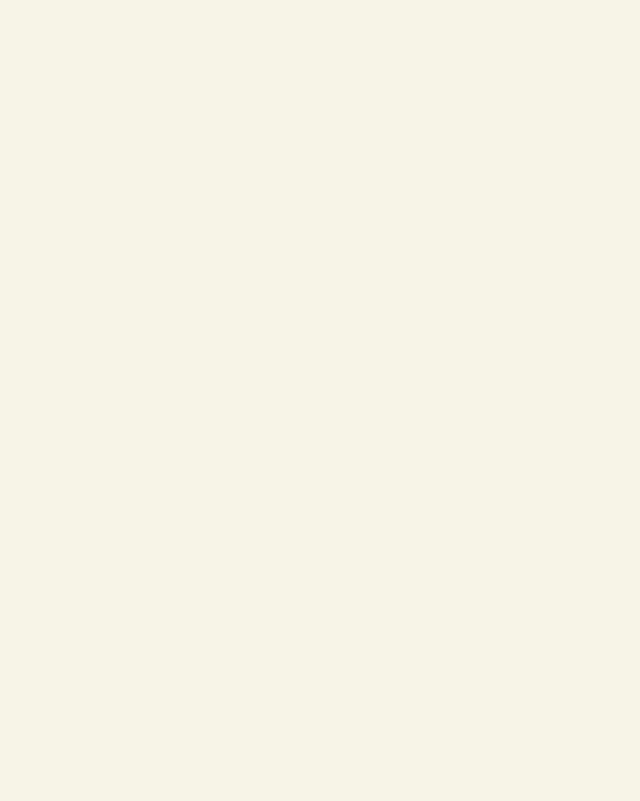
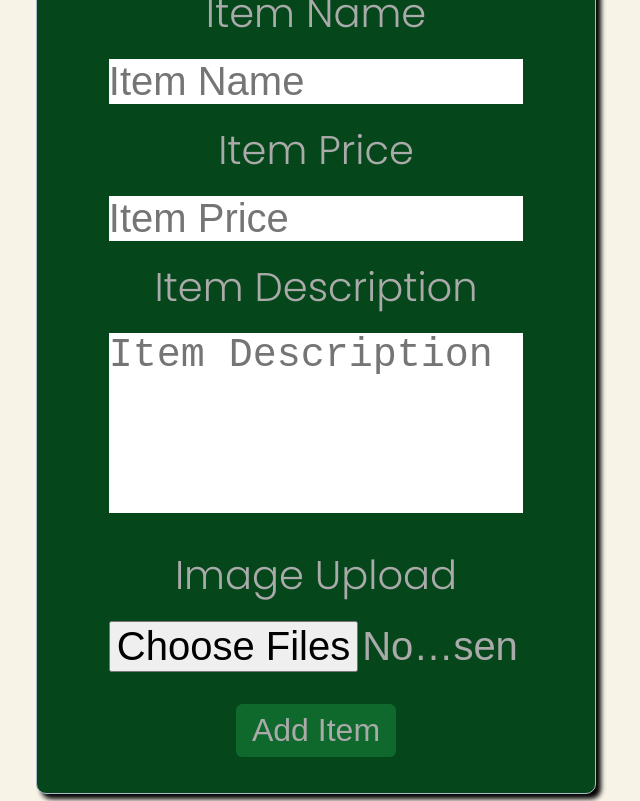
Before and after one commit to rakky21/ssts, a React (Vite) app in the folder client/: page /additem in a window 1280 px wide. Before the commit this address had no page. Shown: the part 500-1301 px from the top of the page, without its empty margins (324-964 px from the left). Before the commit the page ends 800 px from the top, so only its background shows below. Built offline with nearby package versions, Linux system fonts and the light colour scheme.

Commit message:
added thge option to add an item

```diff
--- a/client/src/App.jsx
+++ b/client/src/App.jsx
@@ -5,6 +5,7 @@ import Login from "./pages/Login";
 import Home from "./pages/Home";
 import About from "./pages/About";
 import Dashboard from "./pages/Dashboard";
+import AddItem from "./pages/AddItem";
 
 function App() {
   return (
@@ -16,6 +17,7 @@ function App() {
           <Route path="/signup" element={<Signup />} />
           <Route path="/login" element={<Login />} />
           <Route path="/dashboard" element={<Dashboard />} />
+          <Route path="/additem" element={<AddItem />} />
         </Routes>
       </>
     </Router>
--- /dev/null
+++ b/client/src/components/Button/button.module.css
@@ -0,0 +1,18 @@
+
+.btn {
+    font-size: 2rem;
+    padding: 0.5rem 1rem;
+    background-color: var(--color-background-second);
+    border-radius: 0.4rem;
+    cursor: pointer;
+    transition: var(--transition);
+    margin: 1rem auto;
+    color: var(--color-letter-secondary);
+  }
+
+  .btn:hover {
+    transition: var(--transition);
+    background-color: var(--color-letter-primary);
+    color: var(--color-primary);
+    box-shadow: none;
+  }
--- a/client/src/components/Header/index.jsx
+++ b/client/src/components/Header/index.jsx
@@ -16,8 +16,13 @@ export default function Nav({ children }) {
         <li href="#">
           <Link to="/about">About </Link>
         </li>
+
+        {/* IF LOGGED IN */}
         <li href="#">
           <Link to="/dashboard">Dashboard </Link>
+        </li>
+        <li href="#">
+          <Link to="/additem">Add an Item </Link>
         </li>
       </ul>
 
--- a/client/src/components/List/index.jsx
+++ b/client/src/components/List/index.jsx
@@ -27,6 +27,7 @@ List.propTypes = {
     PropTypes.shape({
       id: PropTypes.number,
       title: PropTypes.string,
+      // src: PropTypes.src, NEED TO FIND THE PROPS FOR SRC DATA
       textBox: PropTypes.string,
       stars: PropTypes.number,
     })
--- a/client/src/index.css
+++ b/client/src/index.css
@@ -116,6 +116,7 @@ a :hover {
   color: var(--color-letter-onHover);
 }
 
+/* BTN IS TO BE ADDED TO THE COMPONENTS */
 .btn {
   font-size: 2rem;
   padding: 0.5rem 1rem;
@@ -165,11 +166,13 @@ body {
 }
 
 label,
-input {
+input,
+textarea {
   font-size: 2.5rem;
   margin: 1rem auto;
   max-width: 80%;
   text-align: left;
+  resize: none;
 }
 
 .loginSection {
--- /dev/null
+++ b/client/src/pages/AddItem.jsx
@@ -0,0 +1,96 @@
+import { useState } from "react";
+import Layout from "../components/Layout";
+
+// IF LOGGED IN
+
+const AddItem = () => {
+  const [data, setData] = useState({
+    itemName: "",
+    itemDescription: "",
+    imageUpload: "",
+    itemPrice: "",
+  });
+  const handleSubmit = (e) => {
+    e.preventDefault();
+    console.log(data);
+  };
+  const handleChange = (event) => {
+    const { name, value } = event.target;
+    setData({ ...data, [name]: value });
+  };
+
+  return (
+    <Layout>
+      <div className="signupStyle">
+        <h2> Add an Item </h2>
+        <form onSubmit={handleSubmit}>
+          <label htmlFor="itemName">
+            Item Name
+            <input
+              id="itemName"
+              type="text"
+              name="itemName"
+              autoComplete="on"
+              value={data.itemName}
+              placeholder="Item Name"
+              className=""
+              onChange={handleChange}
+            />
+          </label>
+          <br />
+          <label htmlFor="itemPrice">
+            Item Price
+            <input
+              name="itemPrice"
+              type="number"
+              id="itemPrice"
+              autoComplete="on"
+              value={data.itemPrice}
+              placeholder="Item Price"
+              className=""
+              onChange={handleChange}
+            />
+          </label>
+          <br />
+          <label htmlFor="itemDescription">
+            Item Description
+            <textarea
+              type="text"
+              name="itemDescription"
+              id="itemDescription"
+              autoComplete="on"
+              value={data.itemDescription}
+              placeholder="Item Description"
+              className=""
+              onChange={handleChange}
+              rows={4}
+              cols={40}
+            />
+          </label>
+          <br />
+
+          <label htmlFor="imageUpload">
+            Image Upload
+            <input
+              id="imageUpload"
+              type="file"
+              name="imageUpload"
+              accept="image/png, image/jpg"
+              multiple
+              value={data.imageUpload}
+              placeholder="Upload Your Images"
+              className=""
+              onChange={handleChange}
+            />
+          </label>
+          <br />
+          <button type="submit" className="btn">
+            Add Item
+          </button>
+        </form>
+      </div>
+    </Layout>
+  );
+};
+
+export default AddItem;
--- a/client/src/pages/Login.jsx
+++ b/client/src/pages/Login.jsx
@@ -21,7 +21,7 @@ const Login = () => {
             >
               Register
             </Link>
-            <img src={photographia} className="handshake"/>
+            <img src={photographia} className="handshake" />
           </div>
 
           <div className="loginStyle">
@@ -29,39 +29,41 @@ const Login = () => {
             <form>
               <label htmlFor="username" className="mb-3">
                 Username
-              </label>
                 <input
                   type="text"
                   id="username"
                   placeholder="Username"
                   autoComplete="on"
                   name="username"
-                className="form-control rounded-0"
+                  className=""
                   // onChange={(e) => setName(e.target.value)}
                 />
-              <div>
-                <label htmlFor="password">Password</label>
+              </label>
+              <label htmlFor="password">
+                Password
                 <input
                   type="password"
                   id="password"
                   placeholder="Password"
                   autoComplete="off"
                   name="password"
-                  className="form-control rounded-0"
+                  className=""
                   // onChange={(e) => setPassword(e.target.value)}
                 />
-              </div>
-              <div>
+              </label>{" "}
+              <br />
+              <label htmlFor="rememberMe">
                 <input type="checkbox" id="rememberMe" />
-                <label htmlFor="rememberMe"> Remember me</label>
-              </div>
-              <div>
+                Remember me
+              </label>
+              <br />
+              <label htmlFor="agreementMerch">
                 <input type="checkbox" id="agreementMerch" />
-                <label htmlFor="agreementMerch">Forgot password?</label>
-              </div>
+                Forgot password?
+              </label>
+              <br />
               <button type="submit" className="btn">
-                {" "}
-                Login{" "}
+                Login
               </button>
             </form>
           </div>
--- a/client/src/pages/SignUp.jsx
+++ b/client/src/pages/SignUp.jsx
@@ -3,10 +3,12 @@ import { Link } from "react-router-dom";
 import Layout from "../components/Layout";
 
 const SignUp = () => {
-  const [data, setData] = useState({
+  let [data, setData] = useState({
     username: "",
     email: "",
     password: "",
+    agreement: "",
+    subscription: "",
   });
 
   const handleSubmit = (e) => {
@@ -24,9 +26,8 @@ const SignUp = () => {
       <div className="signupStyle">
         <h2> Sign-Up </h2>
         <form onSubmit={handleSubmit}>
-
-          <div>
-            <label htmlFor="username">Username</label>
+          <label htmlFor="username">
+            Username
             <input
               id="username"
               type="text"
@@ -37,10 +38,10 @@ const SignUp = () => {
               className="form-control rounded-0"
               onChange={handleChange}
             />
-          </div>
-
-          <div>
-            <label htmlFor="email">Email</label>
+          </label>
+          <br />
+          <label htmlFor="email">
+            Email
             <input
               type="email"
               name="email"
@@ -51,10 +52,9 @@ const SignUp = () => {
               className="form-control rounded-0"
               onChange={handleChange}
             />
-          </div>
-
-          <div>
-            <label htmlFor="password">Password</label>
+          </label>
+          <label htmlFor="password">
+            Password
             <input
               type="password"
               name="password"
@@ -65,19 +65,32 @@ const SignUp = () => {
               className="form-control rounded-0"
               onChange={handleChange}
             />
-          </div>
-          {/* THIS NEEDS TO BE INCORPERATED TO THE DATA BASE IN ORDER FOR THEM TO RECEIVE THE UPDATES. BOOLEAN */}
-          <div>
-            <input type="checkbox" id="agreementConsent" />
-            <label htmlFor="agreementConsent"> Consent Agreement</label>
-          </div>
-          <div>
-            <input type="checkbox" id="agreementMerch" />
-            <label htmlFor="agreementMerch">
-              {" "}
-              Receive monthly subscription deals and coupons.
-            </label>
-          </div>
+          </label>
+          <br />
+          {/* TOGGLED TO RECEIVE NEWS OR NOT */}
+
+          <label htmlFor="agreementConsent">
+            <input
+              type="checkbox"
+              id="agreementConsent"
+              value={data.agreement}
+              onChange={handleChange}
+            />
+            Consent Agreement
+          </label>
+          <br />
+
+          <label htmlFor="agreementMerch">
+            <input
+              type="checkbox"
+              id="agreementMerch"
+              value={data.subscription}
+              onChange={handleChange}
+            />{" "}
+            Receive monthly subscription deals and coupons.
+          </label>
+          <br />
+
           <button type="submit" className="btn">
             Register
           </button>
```
Lines whose indentation alone changed are shown as unchanged.
